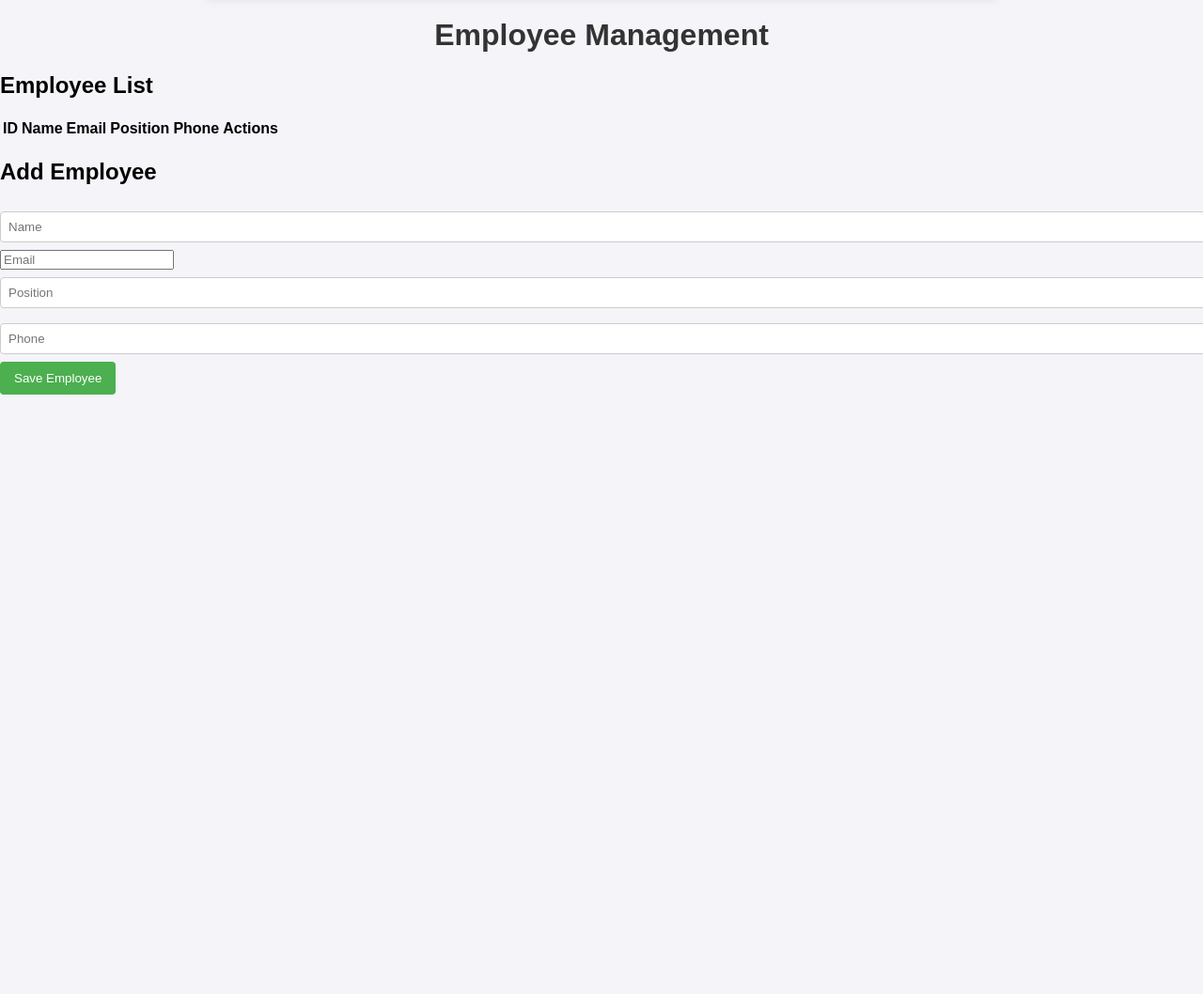
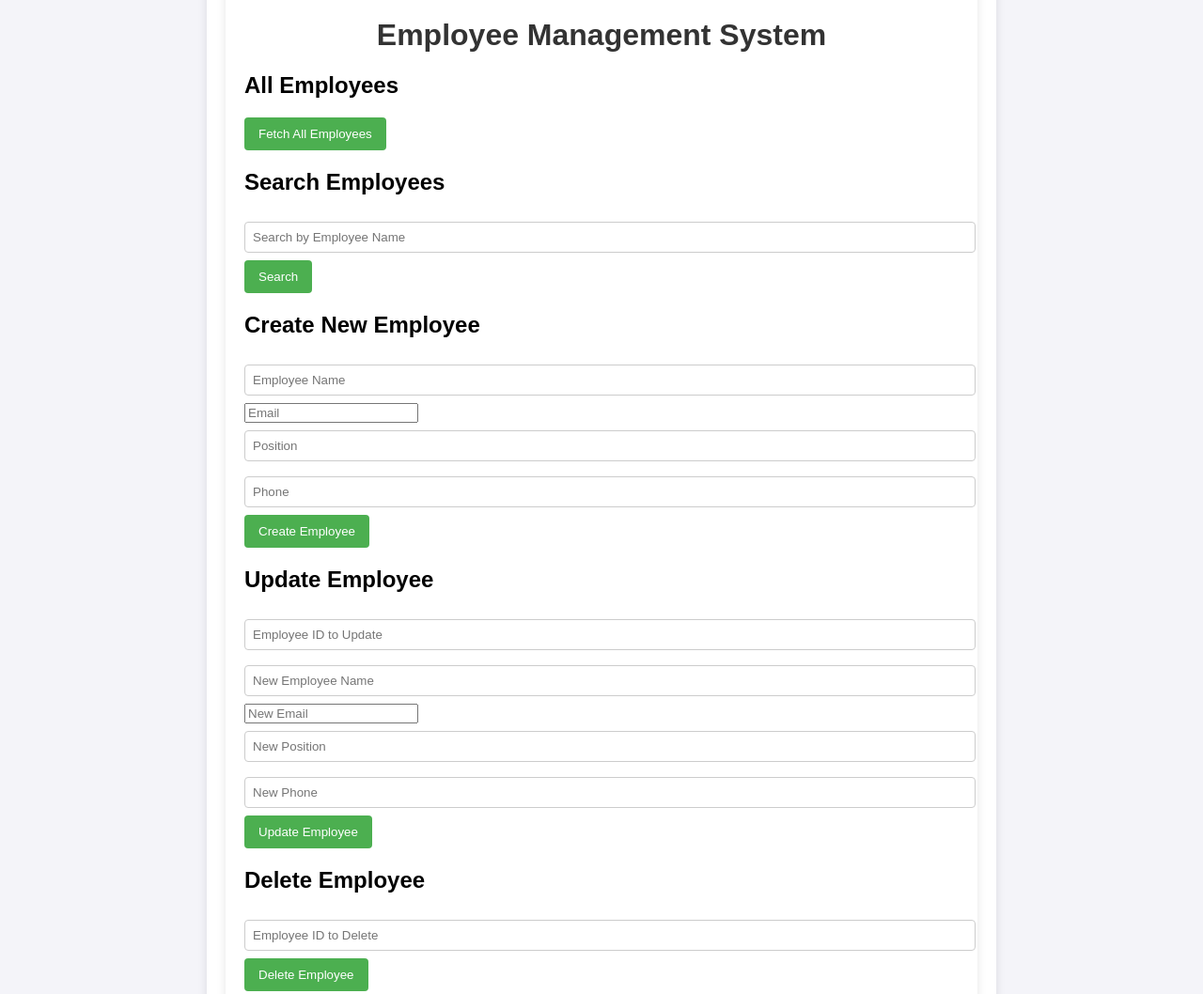
Before and after one commit to aljojose2552/Project123, a website: page index.html in a window 1280 px wide. Shown: the part 1140-2198 px from the top of the page at 94% size. Before the commit the page ends 1560 px from the top, so only its background shows below. Drawn offline with Linux system fonts and the light colour scheme; no server answers.

Commit message:
employee portion updated

```diff
--- a/index.html
+++ b/index.html
@@ -55,40 +55,53 @@
     </section>
 
 
-  </div>
-  <h1>Employee Management</h1>
+    <div class="container">
+      <h1>Employee Management System</h1>
 
-  <!-- Employee List -->
-  <div>
-    <h2>Employee List</h2>
-    <table id="employee-table">
-      <thead>
-        <tr>
-          <th>ID</th>
-          <th>Name</th>
-          <th>Email</th>
-          <th>Position</th>
-          <th>Phone</th>
-          <th>Actions</th>
-        </tr>
-      </thead>
-      <tbody></tbody>
-    </table>
-  </div>
+      <!-- Fetch Employees -->
+      <section>
+        <h2>All Employees</h2>
+        <button id="fetchEmployees">Fetch All Employees</button>
+        <div id="employee-list"></div>
+      </section>
 
-  <!-- Add/Edit Employee -->
-  <div class="form-container">
-    <h2 id="form-title">Add Employee</h2>
-    <input type="hidden" id="employee-id">
-    <input type="text" id="employee-name" placeholder="Name">
-    <input type="email" id="employee-email" placeholder="Email">
-    <input type="text" id="employee-position" placeholder="Position">
-    <input type="text" id="employee-phone" placeholder="Phone">
-    <button onclick="saveEmployee()">Save Employee</button>
-  </div>
+      <!-- Search Employees -->
+      <section>
+        <h2>Search Employees</h2>
+        <input type="text" id="search_employee_name" placeholder="Search by Employee Name">
+        <button id="searchEmployees">Search</button>
+      </section>
 
-  <script src="employee.js"></script>
+      <!-- Create New Employee -->
+      <section>
+        <h2>Create New Employee</h2>
+        <input type="text" id="employee_name" placeholder="Employee Name">
+        <input type="email" id="employee_email" placeholder="Email">
+        <input type="text" id="employee_position" placeholder="Position">
+        <input type="text" id="employee_phone" placeholder="Phone">
+        <button id="createEmployee">Create Employee</button>
+      </section>
 
-  <script src="shift.js"></script>
+      <!-- Update Employee -->
+      <section>
+        <h2>Update Employee</h2>
+        <input type="text" id="update_employee_id" placeholder="Employee ID to Update">
+        <input type="text" id="new_employee_name" placeholder="New Employee Name">
+        <input type="email" id="new_employee_email" placeholder="New Email">
+        <input type="text" id="new_employee_position" placeholder="New Position">
+        <input type="text" id="new_employee_phone" placeholder="New Phone">
+        <button id="updateEmployee">Update Employee</button>
+      </section>
+
+      <!-- Delete Employee -->
+      <section>
+        <h2>Delete Employee</h2>
+        <input type="text" id="delete_employee_id" placeholder="Employee ID to Delete">
+        <button id="deleteEmployee">Delete Employee</button>
+      </section>
+    </div>
+
+    <script src="shift.js"></script>
+    <script src="employee.js"></script>
 </body>
 </html>
```
